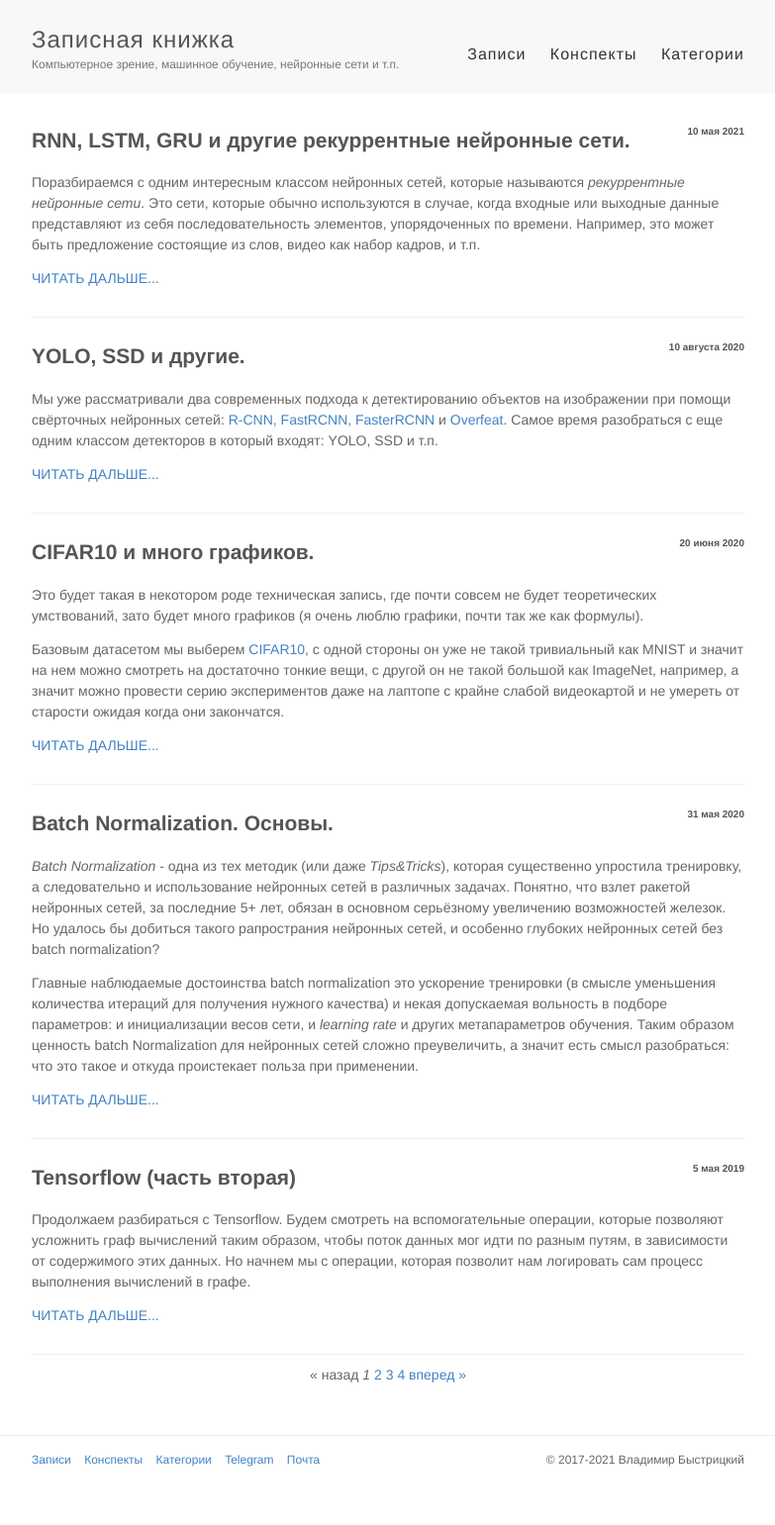
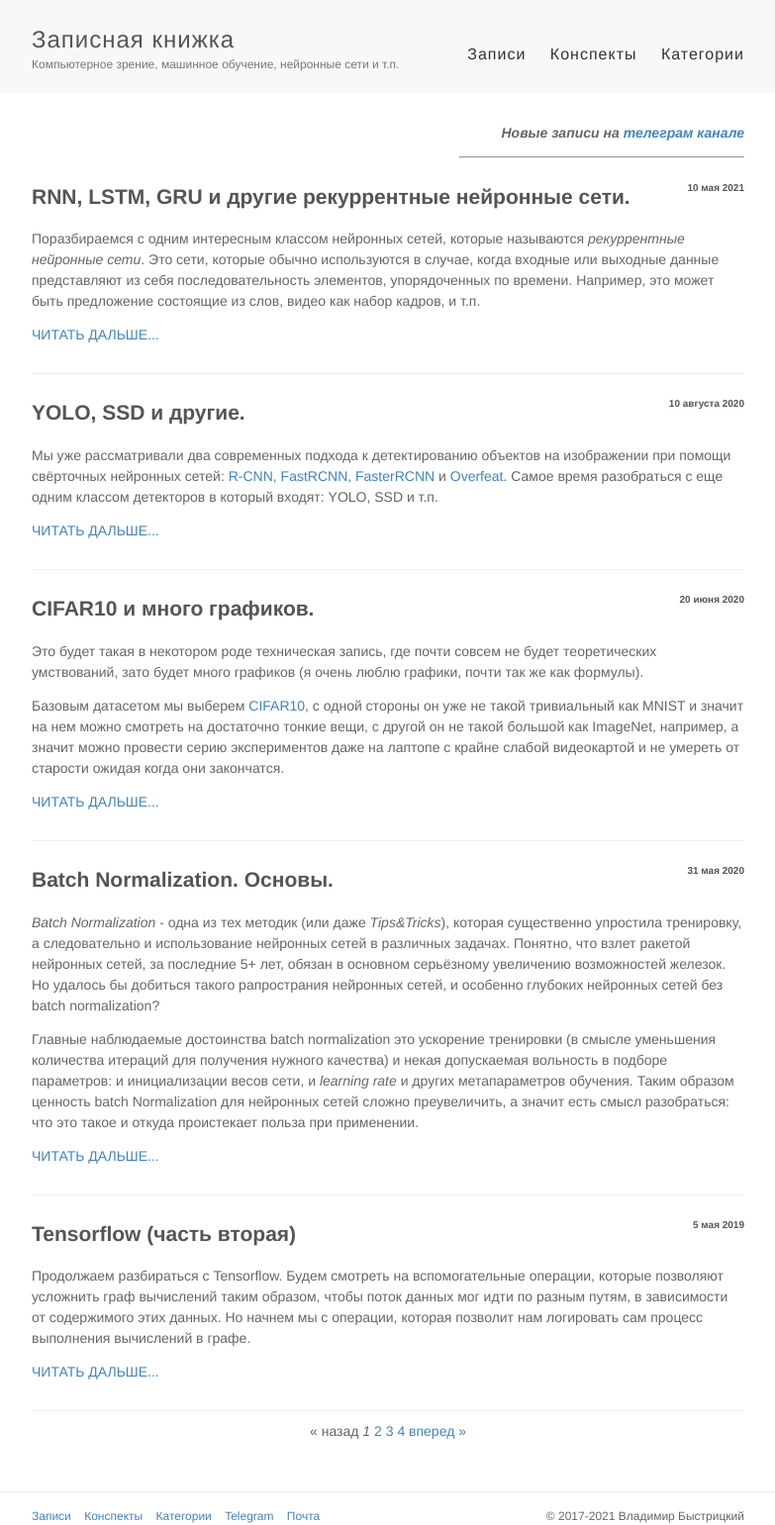
Before and after one commit to vbystricky/vbystricky.github.io, a Jekyll site: the page built from index.html, in a window 1280 px wide. Shown: the whole page at 99% size, without its empty margins (248-1031 px from the left). Built offline with Jekyll 4.4.1, drawn with Linux system fonts in a browser that asks for light colours; the list of posts is cut into pages by our own code; before the commit the page ends 1484 px from its top, so only the background shows below that.

Commit message:
Link to telegram from top of pages

```diff
--- a/_layouts/default.html
+++ b/_layouts/default.html
@@ -8,6 +8,7 @@
         {% include title.html %}
 
         <div class="content container">
+            <p align=right> <b><i>Новые записи на <a href="https://t.me/vbnotes">телеграм канале</a></i></b><hr align=right style="width:40%"></p>
             {{ content }}
         </div>
 
```
